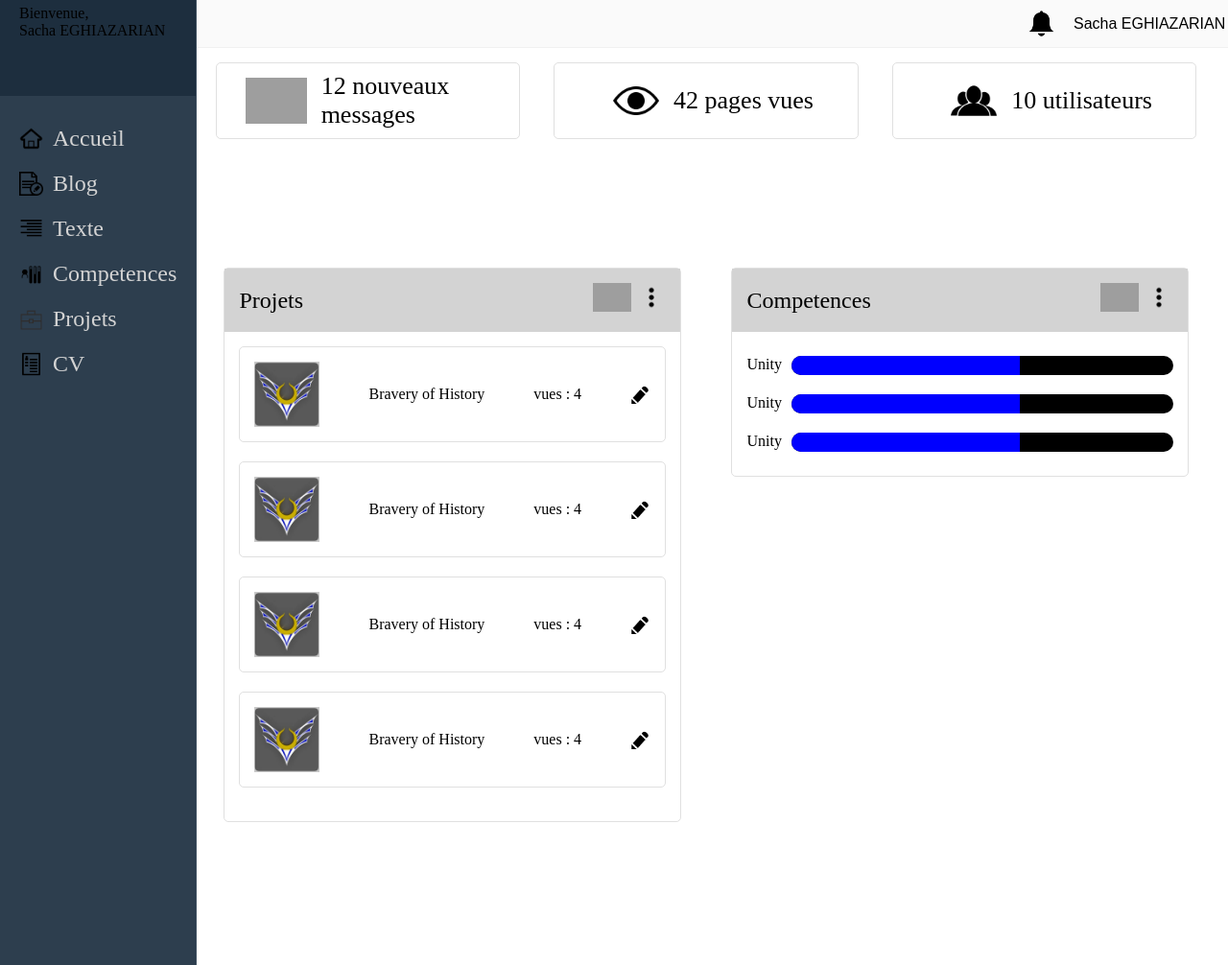
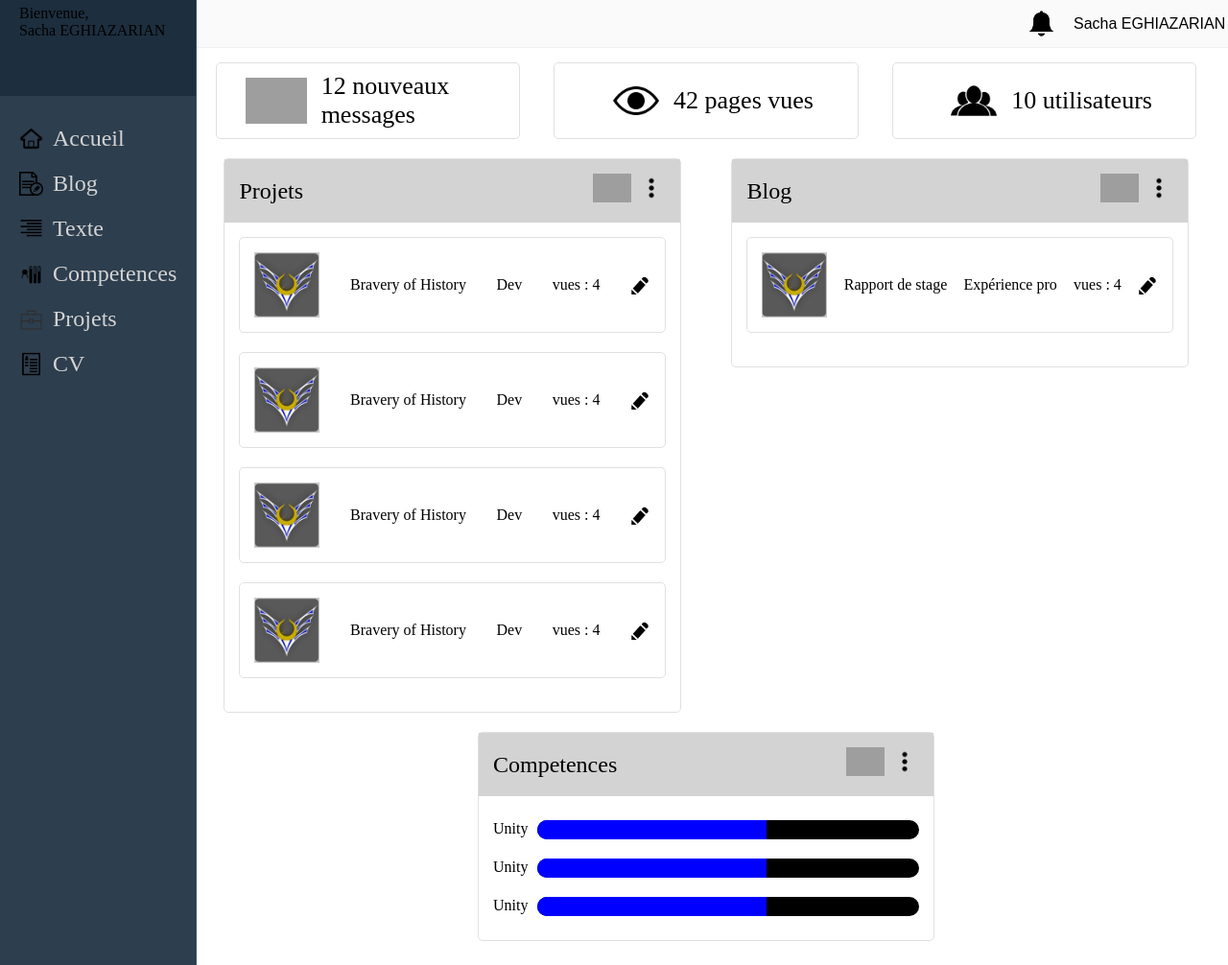
Before and after one commit to Yonuko/Fondamentaux-ordinateur, a PHP site: page /Admin/admin.html in a window 1280 px wide. Shown: the whole page at 96% size. Run offline with PHP 8.4, Linux system fonts and the light colour scheme; grey boxes are pictures that could not be loaded.

Commit message:
Ajout de la card blog sur la page d'accueil de l'admin

```diff
--- a/Admin/admin.html
+++ b/Admin/admin.html
@@ -87,6 +87,7 @@
                             <div class="card-body">
                                 <img src="../assets/image/Uploads/Projets/BoH.jpg" alt="Icon de Bravery Of History (BoH)">
                                 <div>Bravery of History</div> <!-- Remplacer par le nom du projet -->
+                                <div>Dev</div>
                                 <div>vues : 4</div> <!-- Remplacer par le nombre de vues -->
                                 <img class="edit" src="../assets/image/edit.png" alt="Edit Icon">
                             </div>
@@ -95,6 +96,7 @@
                             <div class="card-body">
                                 <img src="../assets/image/Uploads/Projets/BoH.jpg" alt="Icon de Bravery Of History (BoH)">
                                 <div>Bravery of History</div> <!-- Remplacer par le nom du projet -->
+                                <div>Dev</div>
                                 <div>vues : 4</div> <!-- Remplacer par le nombre de vues -->
                                 <img class="edit" src="../assets/image/edit.png" alt="Edit Icon">
                             </div>
@@ -103,6 +105,7 @@
                             <div class="card-body">
                                 <img src="../assets/image/Uploads/Projets/BoH.jpg" alt="Icon de Bravery Of History (BoH)">
                                 <div>Bravery of History</div> <!-- Remplacer par le nom du projet -->
+                                <div>Dev</div>
                                 <div>vues : 4</div> <!-- Remplacer par le nombre de vues -->
                                 <img class="edit" src="../assets/image/edit.png" alt="Edit Icon">
                             </div>
@@ -111,6 +114,28 @@
                             <div class="card-body">
                                 <img src="../assets/image/Uploads/Projets/BoH.jpg" alt="Icon de Bravery Of History (BoH)">
                                 <div>Bravery of History</div> <!-- Remplacer par le nom du projet -->
+                                <div>Dev</div>
+                                <div>vues : 4</div> <!-- Remplacer par le nombre de vues -->
+                                <img class="edit" src="../assets/image/edit.png" alt="Edit Icon">
+                            </div>
+                        </div>
+                    </div>
+                </div>
+
+                <div class="card blog">
+                    <div class="card-header">
+                        <div class="card-title">Blog</div>
+                        <div>
+                            <img src="../assets/image/refresh.png" alt="Refresh icon">
+                            <img src="../assets/image/more.png" alt="More icon">
+                        </div>
+                    </div>
+                    <div class="card-body">
+                        <div class="card">
+                            <div class="card-body">
+                                <img src="../assets/image/Uploads/Projets/BoH.jpg" alt="Icon de Bravery Of History (BoH)">
+                                <div>Rapport de stage</div> <!-- Remplacer par le nom du projet -->
+                                <div>Expérience pro</div>
                                 <div>vues : 4</div> <!-- Remplacer par le nombre de vues -->
                                 <img class="edit" src="../assets/image/edit.png" alt="Edit Icon">
                             </div>
--- a/assets/scss/admin/admin.scss
+++ b/assets/scss/admin/admin.scss
@@ -306,6 +306,31 @@ header{
         }
     }
 
+    .blog{
+        display: flex;
+        flex-direction: column;
+        height: auto;
+
+        .card-body{
+            .card{
+                flex: 0 0 100%;
+                height: 100px;
+
+                .card-body{
+                    display: flex;
+                    flex-direction: row;
+                    justify-content: space-between;
+                    align-items: center;
+
+                    .edit{
+                        height: 30%;
+                        cursor: pointer;
+                    }
+                }
+            }
+        }
+    }
+
     .skills{
         height: auto;
 
--- a/assets/style/admin.css
+++ b/assets/style/admin.css
@@ -221,6 +221,21 @@ header {
         header .projet .card-body .card .card-body .edit {
           height: 30%;
           cursor: pointer; }
+  header .blog {
+    display: flex;
+    flex-direction: column;
+    height: auto; }
+    header .blog .card-body .card {
+      flex: 0 0 100%;
+      height: 100px; }
+      header .blog .card-body .card .card-body {
+        display: flex;
+        flex-direction: row;
+        justify-content: space-between;
+        align-items: center; }
+        header .blog .card-body .card .card-body .edit {
+          height: 30%;
+          cursor: pointer; }
   header .skills {
     height: auto; }
     header .skills .card-body {
```
Also changed, not shown: 2 other files.
